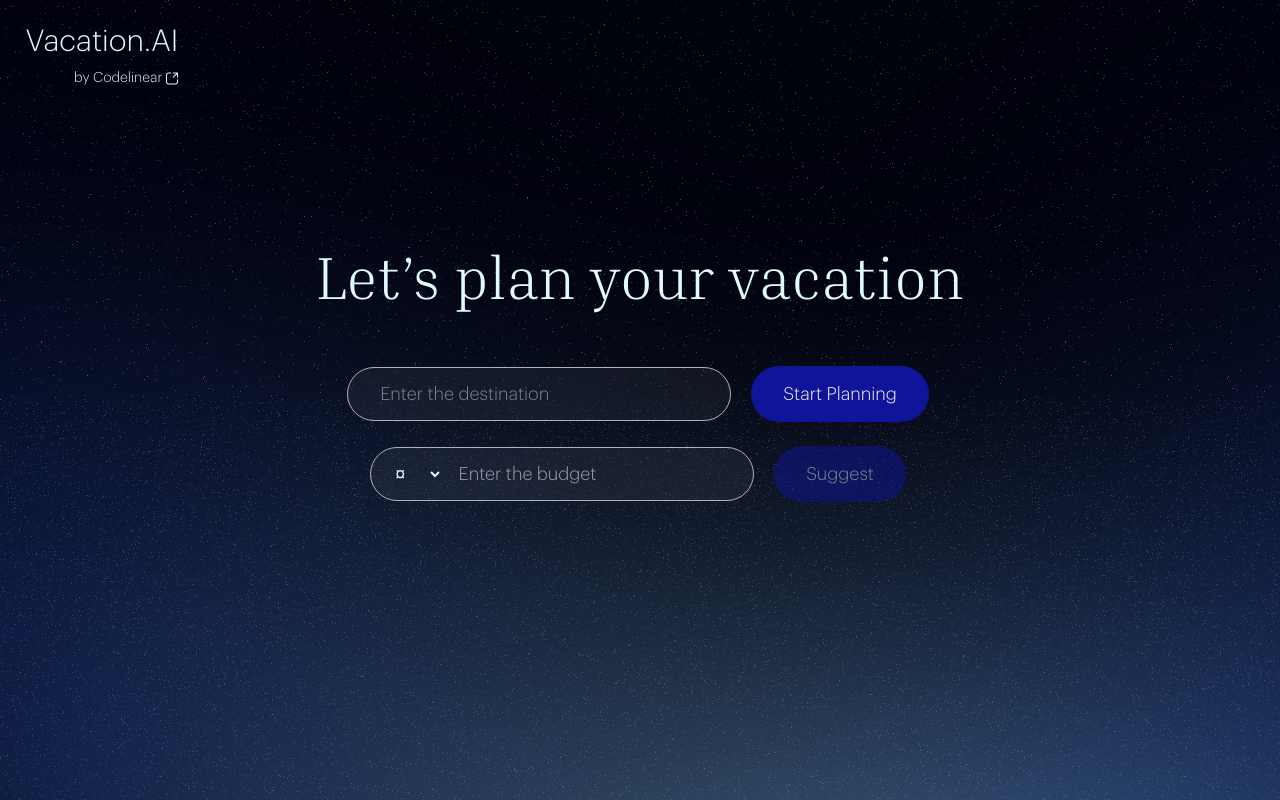
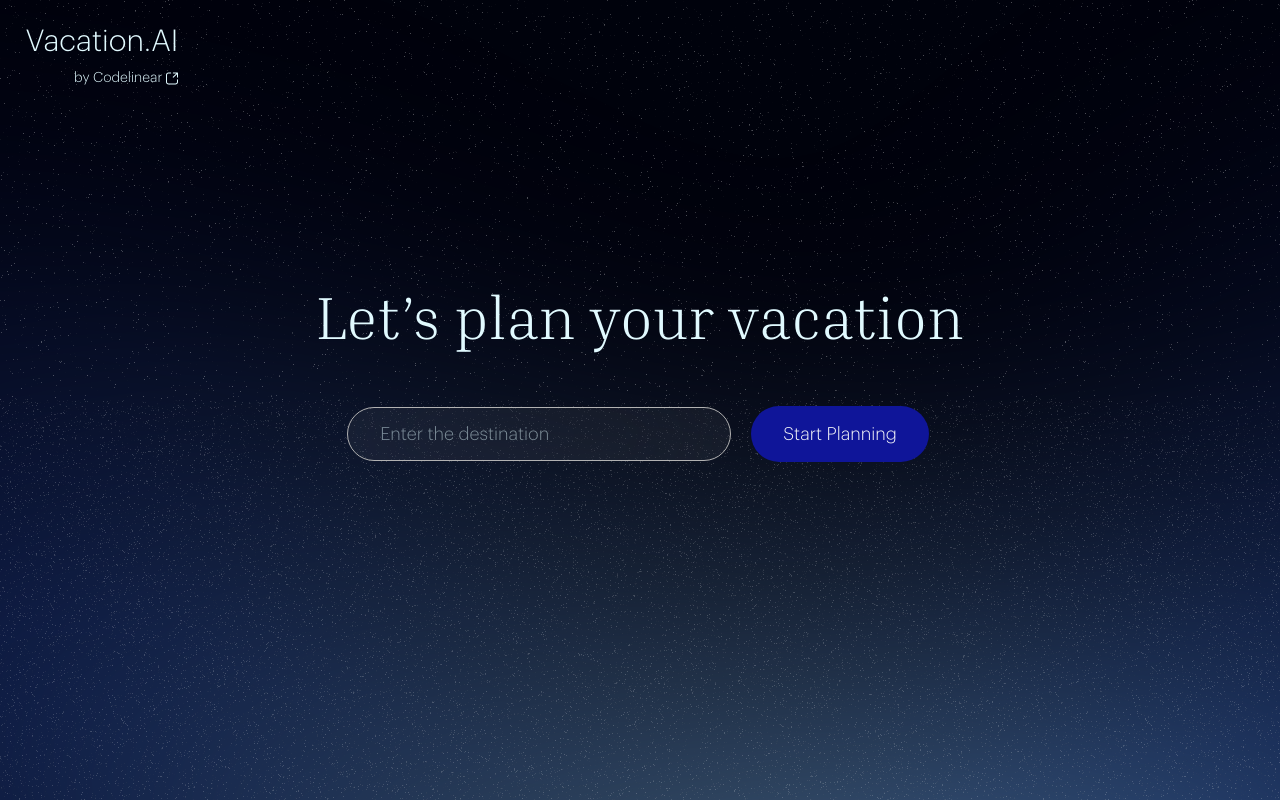
Before and after one commit to Codelinear/Vacaiton-AI, a Next.js app: page / in a window 1280 px wide. Built offline with nearby package versions, Linux system fonts and the light colour scheme.

Commit message:
removed the budget feature

```diff
--- a/src/app/(home)/vacation.tsx
+++ b/src/app/(home)/vacation.tsx
@@ -15,17 +15,10 @@ import { inriaSerif } from "@/lib/font";
 import BgVector from "@/components/ui/icons/bg-vector";
 import VacationResponse from "@/components/vacation-response";
 import { useToast } from "@/components/ui/use-toast";
-import { v4 as uuidv4 } from "uuid";
 import axios from "axios";
-import { currencies } from "@/lib/constants/array";
-import { Button } from "@/components/ui/button";
 
 const Vacation = () => {
   const [response, setResponse] = useState();
-  const [currency, setCurrency] = useState("USD");
-  const [suggestionsLoading, setSuggestionsLoading] = useState(false);
-  const [suggestions, setSuggestions] = useState<string[]>([]);
-  const [budget, setBudget] = useState("");
 
   const contentType = useStore((state) => state.contentType);
   const changeContent = useStore((state) => state.changeContent);
@@ -86,65 +79,7 @@ const Vacation = () => {
         Let’s plan your vacation
       </h1>
     );
-    vacationRef.current = (
-      <>
-        <Destination vacationForm={vacationForm} />
-        <div className="flex px-7 max-[464px]:flex-col justify-center items-center">
-          <div className="ring-offset-0 text-sm sm:text-lg h-auto rounded-full py-2 sm:py-3 px-3 sm:px-5 placeholder:text-[#e1faff7f] border m-2 w-60 sm:w-96 backdrop-blur-3xl border-[#B2B2B2] bg-[#ffffff0d] focus-visible:ring-offset-0 selection:bg-blue-300 transition flex duration-200">
-            <select
-              disabled={suggestionsLoading}
-              value={currency}
-              onChange={(e) => setCurrency(e.target.value)}
-              className="bg-transparent cursor-pointer w-16 border-none scrollbar-hide outline-none mr-4"
-            >
-              {currencies.map((currency) => (
-                <option
-                  key={uuidv4()}
-                  value={currency}
-                  className="bg-black rounded-lg"
-                >
-                  {currency}
-                </option>
-              ))}
-            </select>
-
-            <input
-              disabled={suggestionsLoading}
-              className="bg-transparent border-none outline-none w-full"
-              type="number"
-              value={budget}
-              onChange={(e) => setBudget(e.target.value)}
-              placeholder="Enter the budget"
-            />
-          </div>
-          <Button
-            className="bg-[#0F1599] text-sm m-3 max-[464px]:w-60 sm:text-lg hover:bg-[#0F1599] rounded-full py-4 px-5 sm:py-7 sm:px-8"
-            disabled={budget === "" || suggestionsLoading}
-            onClick={async () => {
-              if (budget === "") {
-                toast({
-                  description: "Please enter the destination.",
-                });
-              } else {
-                setSuggestionsLoading(true);
-
-                const res = await axios.post("/api/ai/suggestions", {
-                  budget,
-                  currency,
-                });
-
-                setSuggestionsLoading(false);
-
-                setSuggestions(res.data.suggestions.destinations);
-              }
-            }}
-            type="button"
-          >
-            Suggest
-          </Button>
-        </div>
-      </>
-    );
+    vacationRef.current = <Destination vacationForm={vacationForm} />;
   } else if (contentType === "vacationDetail") {
     headingRef.current = (
       <h1
@@ -193,30 +128,6 @@ const Vacation = () => {
         <BgVector className="rotate-[-27.77]" />
       </div>
       <section className="flex absolute z-[1] flex-col items-center justify-center">
-        {contentType === "destination" && (
-          <div className="max-w-3xl h-32 absolute left-1/2 -translate-x-1/2 top-[95%] w-full rounded-xl bg-transparent grid grid-cols-3 grid-rows-2 p-2 gap-2">
-            {suggestions?.map((element) => (
-              <span
-                key={uuidv4()}
-                data-value={element}
-                onClick={(e) => {
-                  const destination = (
-                    e.target as HTMLSpanElement
-                  ).getAttribute("data-value");
-
-                  if (!destination) {
-                    return;
-                  }
-
-                  vacationForm.setValue("destination", destination);
-                }}
-                className="border-2 cursor-pointer bg-[#ffffff0d] rounded-lg flex items-center justify-center backdrop-blur-3xl"
-              >
-                {element}
-              </span>
-            ))}
-          </div>
-        )}
         {headingRef.current && headingRef.current}
         <Form {...vacationForm}>
           <form
--- a/src/app/api/ai/suggestions/route.ts
+++ /dev/null
@@ -1,28 +0,0 @@
-import { NextRequest, NextResponse } from "next/server";
-import { generateText } from "ai";
-import { createOpenAI } from "@ai-sdk/openai";
-import { suggestionsSystemPrompt } from "@/lib/prompts";
-
-export const maxDuration = 60;
-
-export const POST = async (req: NextRequest) => {
-  const { budget, currency } = await req.json();
-
-  console.log(budget, currency);
-
-  const openai = createOpenAI({
-    apiKey: process.env.OPENAI_API_KEY,
-  });
-
-  const response = await generateText({
-    model: openai("gpt-3.5-turbo-0125"),
-    system: suggestionsSystemPrompt,
-    prompt: `My budget is ${currency}${budget}.`,
-  });
-
-  console.log(response.text);
-
-  return NextResponse.json({
-    suggestions: JSON.parse(response.text),
-  });
-};
--- a/src/lib/constants/array.tsx
+++ b/src/lib/constants/array.tsx
@@ -26,12 +26,3 @@ export const reasons = [
     reason: "Explore places",
   },
 ];
-
-// export const currencies = [
-//   'USD', 'EUR', 'GBP', 'JPY', 'AUD', 'CAD', 'CHF', 'CNY', 'HKD', 'NZD',
-//   'SEK', 'KRW', 'SGD', 'NOK', 'MXN', 'INR', 'RUB', 'ZAR', 'BRL', 'TRY'
-// ];
-
-export const currencies = [
-  "¤", "₳", "฿", "¢", "₡", "₢", "₵", "₫", "֏", "€", "ƒ", "₣", "₲", "₴", "₭", "₺", "₾", "₼", "₥", "₦", "₱", "£", "元", "円", "圆", "﷼", "₹", "₨", "₪", "৳", "₸", "₮", "₩", "¥", "₠", "₢", "₣", "₤", "₥", "₧", "₨", "₩", "₪", "₫", "€", "₭", "₮", "₯", "₰", "₱", "₲", "₳", "₴", "₵", "¢", "₠", "₣", "₢", "₤", "₧", "₩", "¥", "₪", "₫", "₭", "₮", "₯", "₰", "₱", "₲", "₳", "₴", "₵", "₠", "₡", "¢", "₢", "₣", "₤", "₥", "₦", "₨", "₩", "¥", "₪", "₫", "₭", "₮", "₯", "₰", "₱", "₳", "₴", "₵", "¢", "₠", "₡", "₢", "₣", "₤", "₥", "₦", "₨", "₩", "¥", "₪", "₫", "₭", "₮", "₯", "₰", "₱"
-]
--- a/src/lib/prompts.ts
+++ b/src/lib/prompts.ts
@@ -30,21 +30,3 @@ export const vacationSystemPrompt = `You are Vacation.ai - a travel agent that h
     \n\n
     And remember, you must not give any single word other than array of days and activities.
     `;
-
-export const suggestionsSystemPrompt = `You are an AI assistant designed to help people find the best destination for their itinerary based on their budget. User will give you their budget and Your task is to provide an array of 6 destinations that best suit the budget provided by the user. The budget is all the expenses which user will spend on their complete vacation, travelling, food ordering, shopping etc... Respond with the destinations in JSON format structured as follows:
-    \n\n
-{
-  "destinations": [
-    "destination1",
-    ...
-  ]
-}
-
-Note: If the budget is low then give the cheapest destinations out there, if the budget is medium then give the middle budget destinations and if the budget is high then give the most expensive destinations.
-`;
-
-// export const systemPrompt = `Plan a ${reason} vacation itinerary for me from ${
-//   startDate.toString().split("T")[0]
-// } to ${
-//   endDate.toString().split("T")[0]
-// } in ${prompt}. Include popular places to visit and activities to do. You must give the response in a list format so that the plan is visually understandable. If someone gives an invalid destination which is not there then you'll simply say, "I'm not getting the valid destination to design a vacation."`;
```
